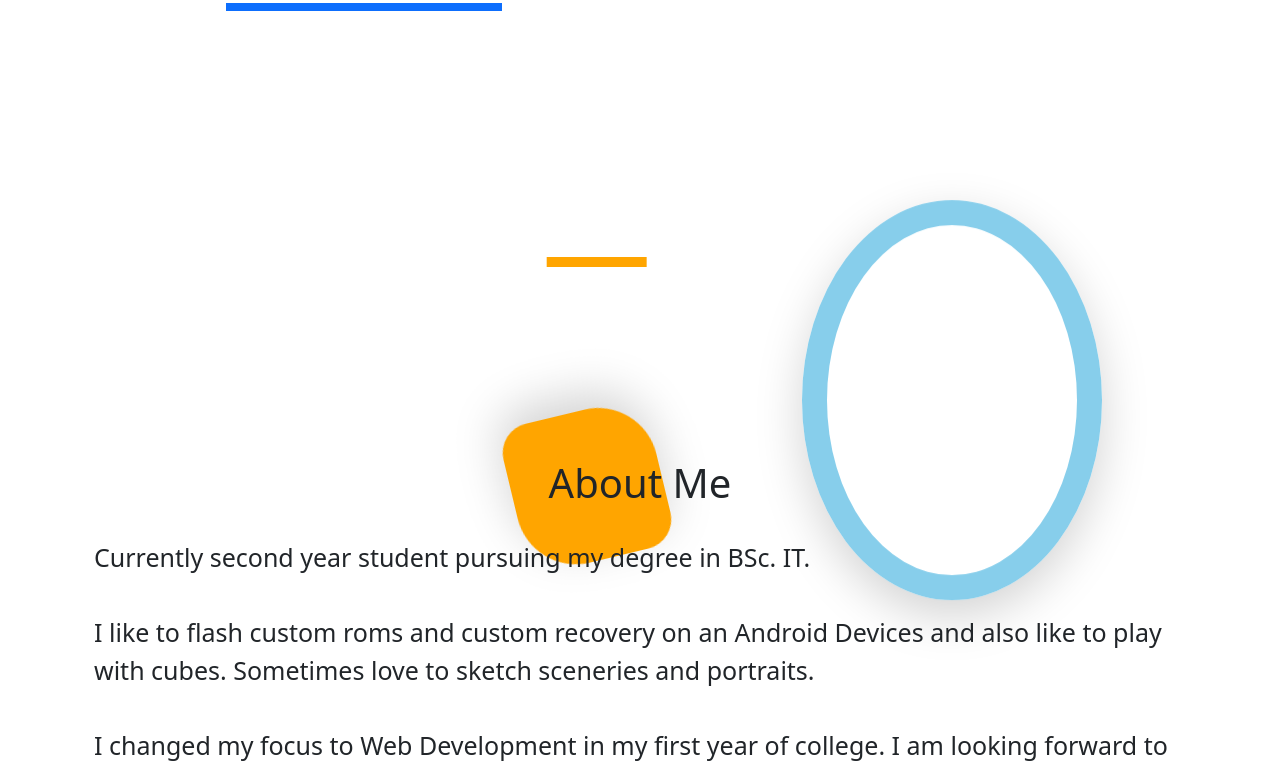
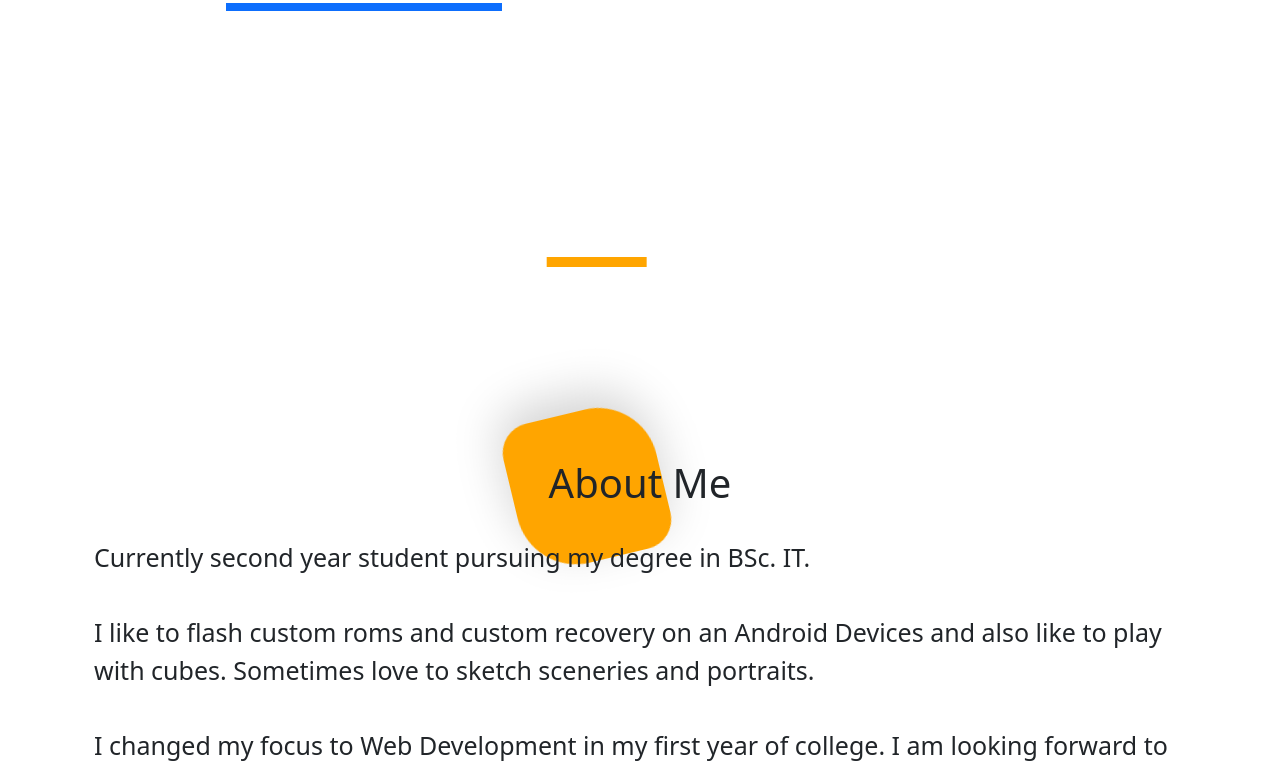
Before and after one commit to Mihir06121/Portfolio-v2, a React (Create React App) app: page / in a window 1280 px wide. Shown: the part 539-1310 px from the top of the page. Built offline with nearby package versions, Linux system fonts and the light colour scheme; the HTML template or start-up script is replaced by a standard one.

Commit message:
Qualifications Added

```diff
--- a/src/components/pages/Home.js
+++ b/src/components/pages/Home.js
@@ -26,7 +26,7 @@ const Home = () => {
                     </h1>
                 </div>
                 <div className="vert-move block6 shadow-lg" data-aos="zoom-in" data-aos-easing="ease-out-back"></div>
-                <div className="vert-move block shadow-lg" data-aos="zoom-in" data-aos-easing="ease-out-back"></div>
+                {/* <div className="vert-move block shadow-lg" data-aos="zoom-in" data-aos-easing="ease-out-back"></div> */}
             </section>
                 <div className="line"></div>
             </div>
```
Also changed, not shown: 1 other file (tests, documents, lock files or other folders).
